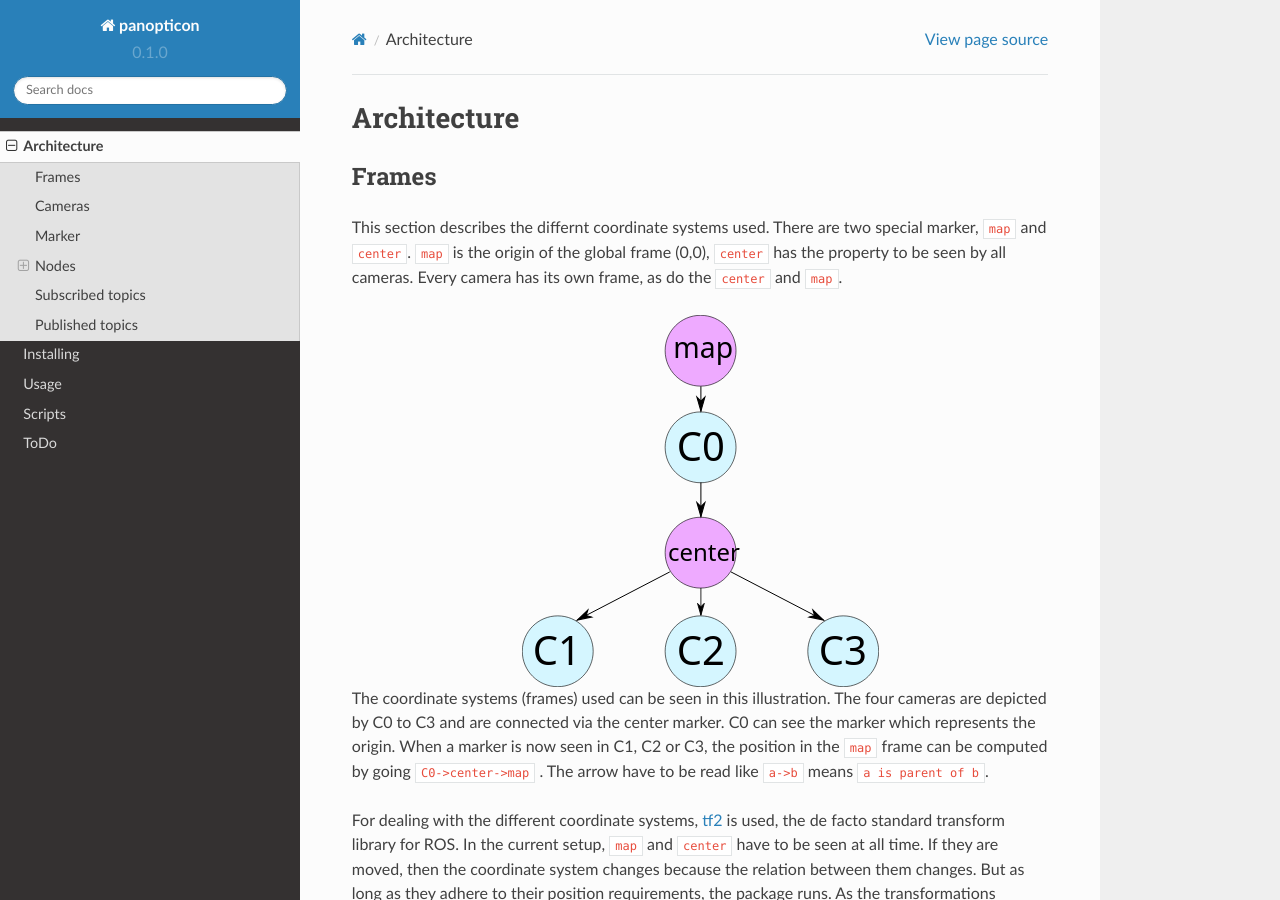
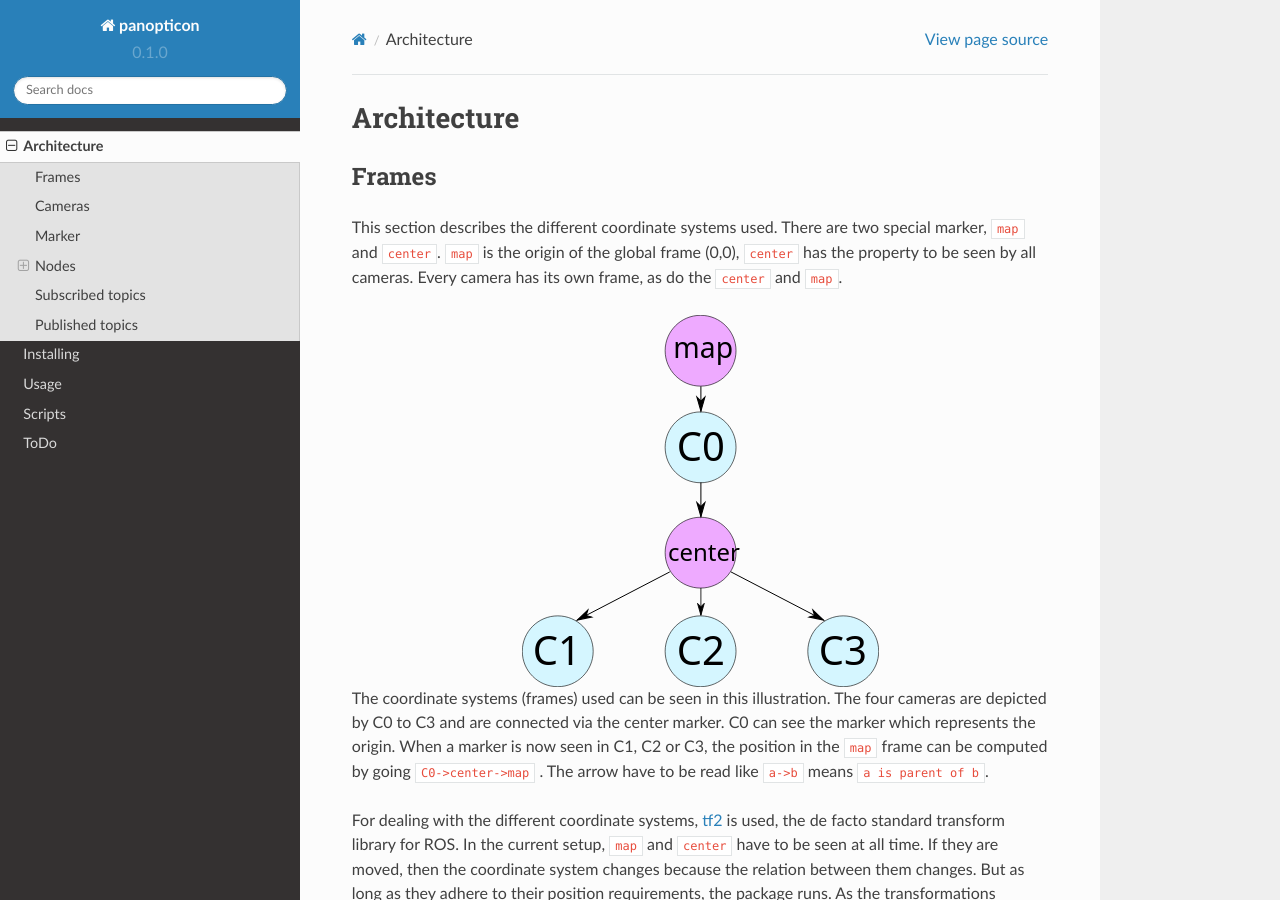
Before and after one commit to tud-rmr/ros-panopticon, a Sphinx documentation site: the page built from docs/arch.rst, in a window 1280 px wide and 900 px high. Built offline with Sphinx 7.4.7 and the Read the Docs theme 2.0.0, drawn with Linux system fonts in a browser that asks for light colours.

Commit message:
Fix typos

```diff
--- a/docs/arch.rst
+++ b/docs/arch.rst
@@ -6,7 +6,7 @@
 Frames
 ------
 
-This section describes the differnt coordinate systems used. There are two special marker, ``map`` and ``center``. ``map`` is the origin of the global frame (0,0), ``center`` has the property to be seen by all cameras. Every camera has its own frame, as do the ``center`` and ``map``.
+This section describes the different coordinate systems used. There are two special marker, ``map`` and ``center``. ``map`` is the origin of the global frame (0,0), ``center`` has the property to be seen by all cameras. Every camera has its own frame, as do the ``center`` and ``map``.
 
 .. figure:: images/tf_frames.svg
     :align: center
--- a/docs/conf.py
+++ b/docs/conf.py
@@ -31,6 +31,7 @@
 extensions = [
     'sphinx.ext.todo',
     'sphinx.ext.mathjax',
+    'sphinxcontrib.spelling',
 ]
 
 # Add any paths that contain templates here, relative to this directory.
--- a/docs/installing.rst
+++ b/docs/installing.rst
@@ -4,7 +4,7 @@
 The following chapter describes the steps necessary to install this package.
 
 Installing dependencies
-------------
+-----------------------
 
 This package requires two external ROS packages, *ar_sys* and *usb_cam*. These have binary distributions in Ubuntu and can be installed via::
 
--- a/docs/todo.rst
+++ b/docs/todo.rst
@@ -1,10 +1,10 @@
 ToDo
-==========
+====
 
 Camera mount point
 ------------------
 
-At the moment, the cameras are not mounted to a fixed device adress. In order to make sure that the origin is always in the same camera, fix the mount by udev rules. A guide for that can be found in `libuvc_camera`_ . The device ID of the cameras can be found by the following neat snippet: ::
+At the moment, the cameras are not mounted to a fixed device address. In order to make sure that the origin is always in the same camera, fix the mount by udev rules. A guide for that can be found in `libuvc_camera`_ . The device ID of the cameras can be found by the following neat snippet: ::
 
 	sudo lsusb -v -d 046d:082c | grep -i serial
 
--- a/docs/usage.rst
+++ b/docs/usage.rst
@@ -16,7 +16,7 @@
 Configuration
 -------------
 
-``usb_cam`` and ``ar_sys`` can be heavily configured. See their respective docmentations and change the launch files under **launch** as your require.
+``usb_cam`` and ``ar_sys`` can be heavily configured. See their respective documentations and change the launch files under **launch** as your require.
 
 Adding markers
 --------------
```
Also changed, not shown: 1 other file.
